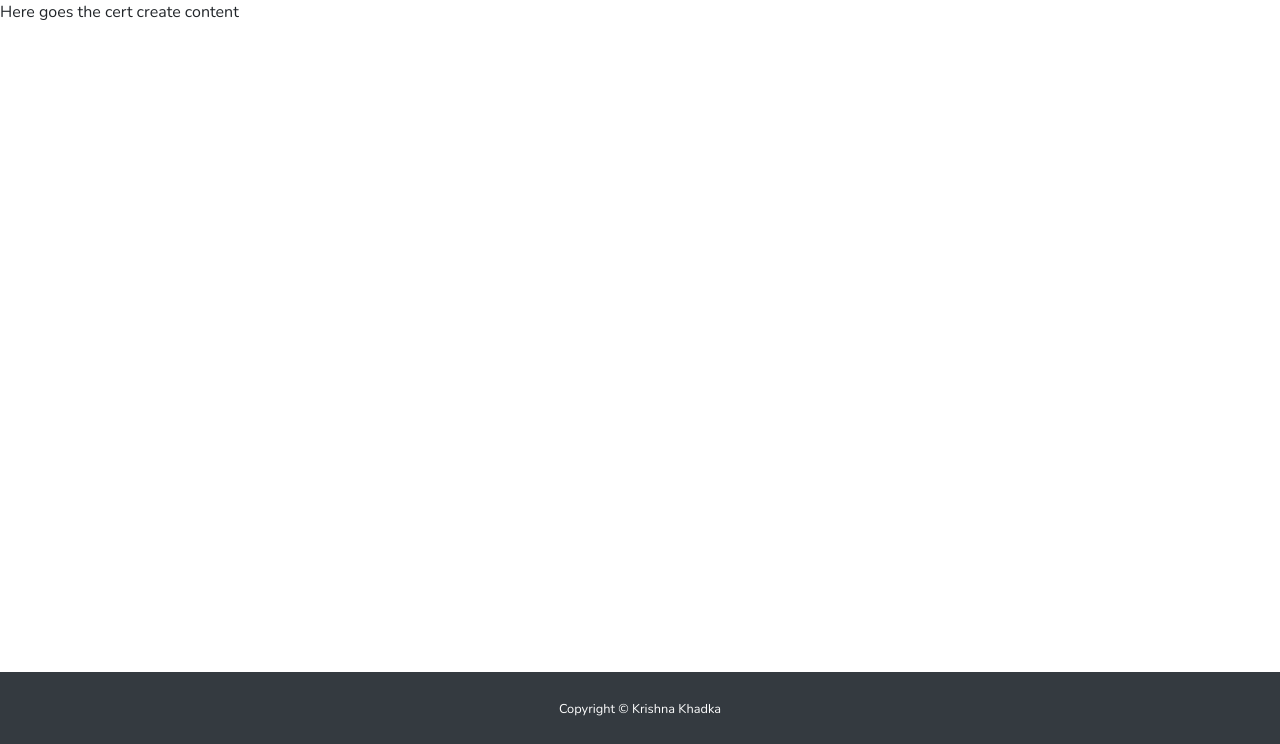
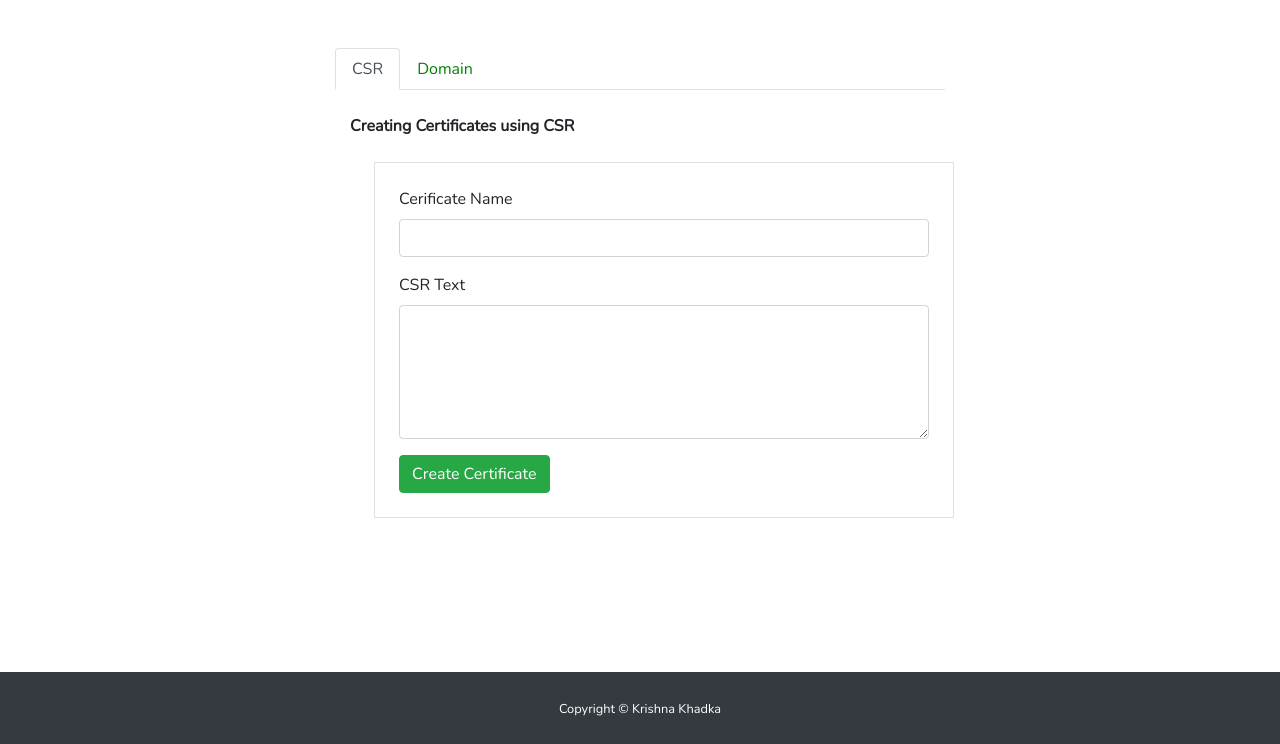
Before and after one commit to khadkakrishna/acmepy-web-app, a Flask app: page /createCert in a window 1280 px wide. Shown: the part 56-800 px from the top of the page. Run offline with Flask 2, Linux system fonts and the light colour scheme.

Commit message:
Adding client side html code

```diff
--- a/app.py
+++ b/app.py
@@ -17,13 +17,15 @@ def account():
 def createCert():
     return render_template("create_cert.html")
 
+demo_data= [{ 'name': "cert1", 'status': 'READY'}, { 'name': "cert2", 'status': 'FAILED'}]
+
 @app.route("/viewCert")
 def viewCert():
-    return render_template("view_cert.html")
+    return render_template("view_cert.html", certsList=demo_data)
 
 @app.route("/manageCert")
 def manageCert():
-    return render_template("manage_cert.html")
+    return render_template("manage_cert.html", certsList=demo_data)
 
 if __name__ == "__main__":
     app.run(debug=True)
--- a/static/css/main.css
+++ b/static/css/main.css
@@ -6,3 +6,7 @@
 body {
     font-family: 'Nunito';
 }
+
+.nav-link {
+  color: green;
+}
--- a/templates/create_cert.html
+++ b/templates/create_cert.html
@@ -1,6 +1,53 @@
 {% extends "base.html" %}
 {% block content %}
-<div>
-    Here goes the cert create content
-</div>
+    <div class="py-5 col-6 container">
+        <ul class="nav nav-tabs" role="tablist">
+            <li class="nav-item">
+                <a class="nav-link active" data-toggle="tab" href="#menu1">CSR</a>
+            </li>
+            <li class="nav-item">
+                <a class="nav-link" data-toggle="tab" href="#menu2">Domain</a>
+            </li>
+        </ul>
+
+        <div class="tab-content">
+            <div id="menu1" class="container tab-pane active"><br>
+                <strong>Creating Certificates using CSR</strong>
+                <div class="container border p-4 m-4 ">
+                    <form enctype="multipart/form-data" action="./createCert" method="post">
+                        <div class="form-group">
+                            <label>Cerificate Name</label>
+                            <input type="text" class="form-control"  id="certName"  name="certName">
+                        </div>
+                        <div class="form-group">
+                            <label for="comment">CSR Text</label>
+                            <textarea class="form-control" rows="5" id="csrText" name="csrText"></textarea>
+                        </div>
+                        <div class="mt-3">
+                            <button type="submit" class="btn btn-success">Create Certificate</button>
+                        </div>
+                    </form>
+                </div>
+            </div>
+
+            <div id="menu2" class="container tab-pane fade"><br>
+                <strong>Creating Certificates using DNS</strong>
+                <div class="container border p-4 m-4">
+                    <form enctype="multipart/form-data" action="./createCert" method="post">
+                        <div class="form-group">
+                            <label>Cerificate Name</label>
+                            <input type="text" class="form-control"  id="certName"  name="certName">
+                        </div>
+                        <div class="form-group" id="domainDiv" name="domainDiv">
+                            <label >Domain name (use space for multiple DNS)</label>
+                            <input type="text" class="form-control"  id="domainName"  name="domainName">
+                        </div>
+                        <div class="mt-3">
+                            <button type="submit" class="btn btn-success">Create Certificate</button>
+                        </div>
+                    </form>
+                </div>
+            </div>
+        </div>
+    </div>
 {% endblock %}
```
Also changed, not shown: templates/manage_cert.html (+29 -2 lines), templates/view_cert.html (+26 -2 lines).
